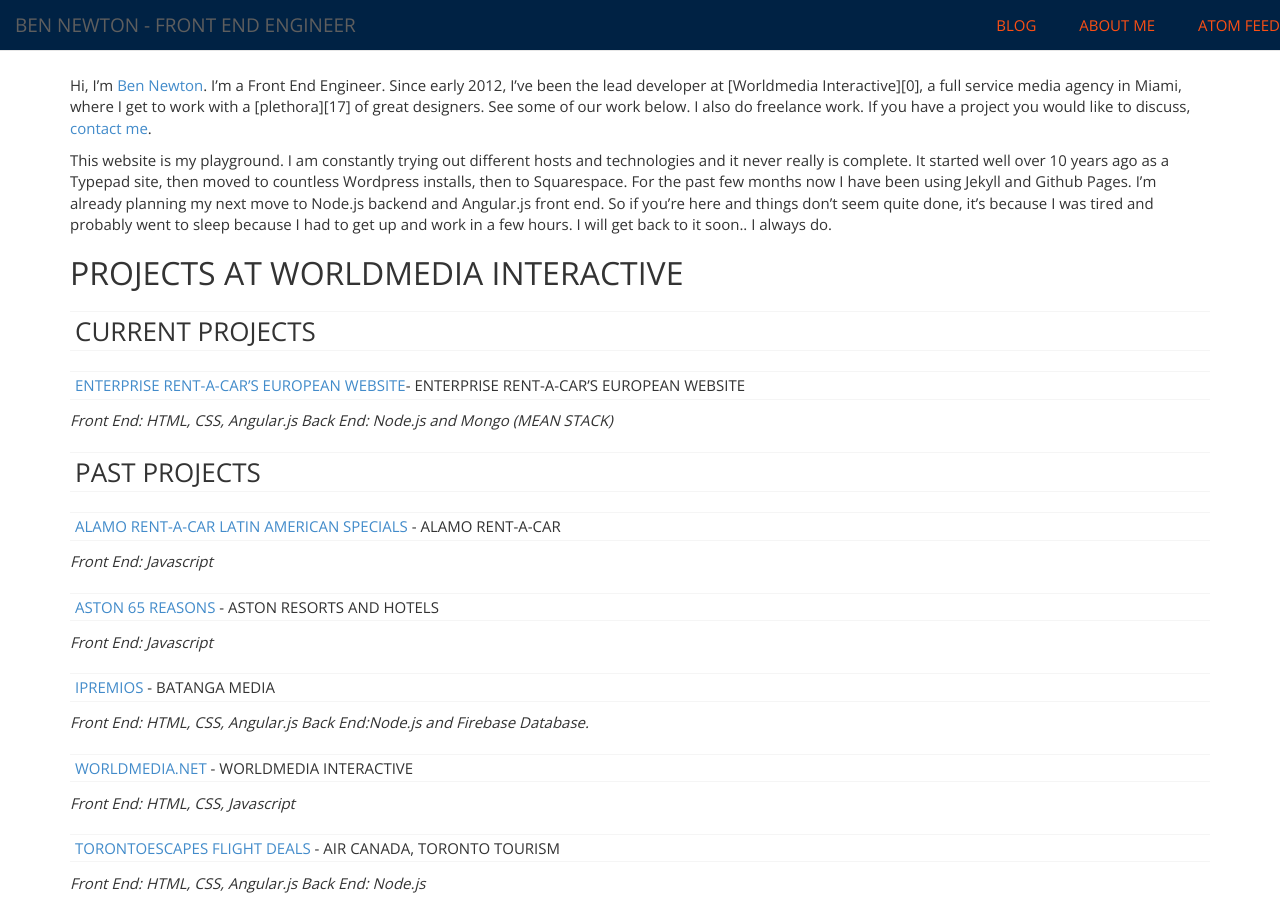
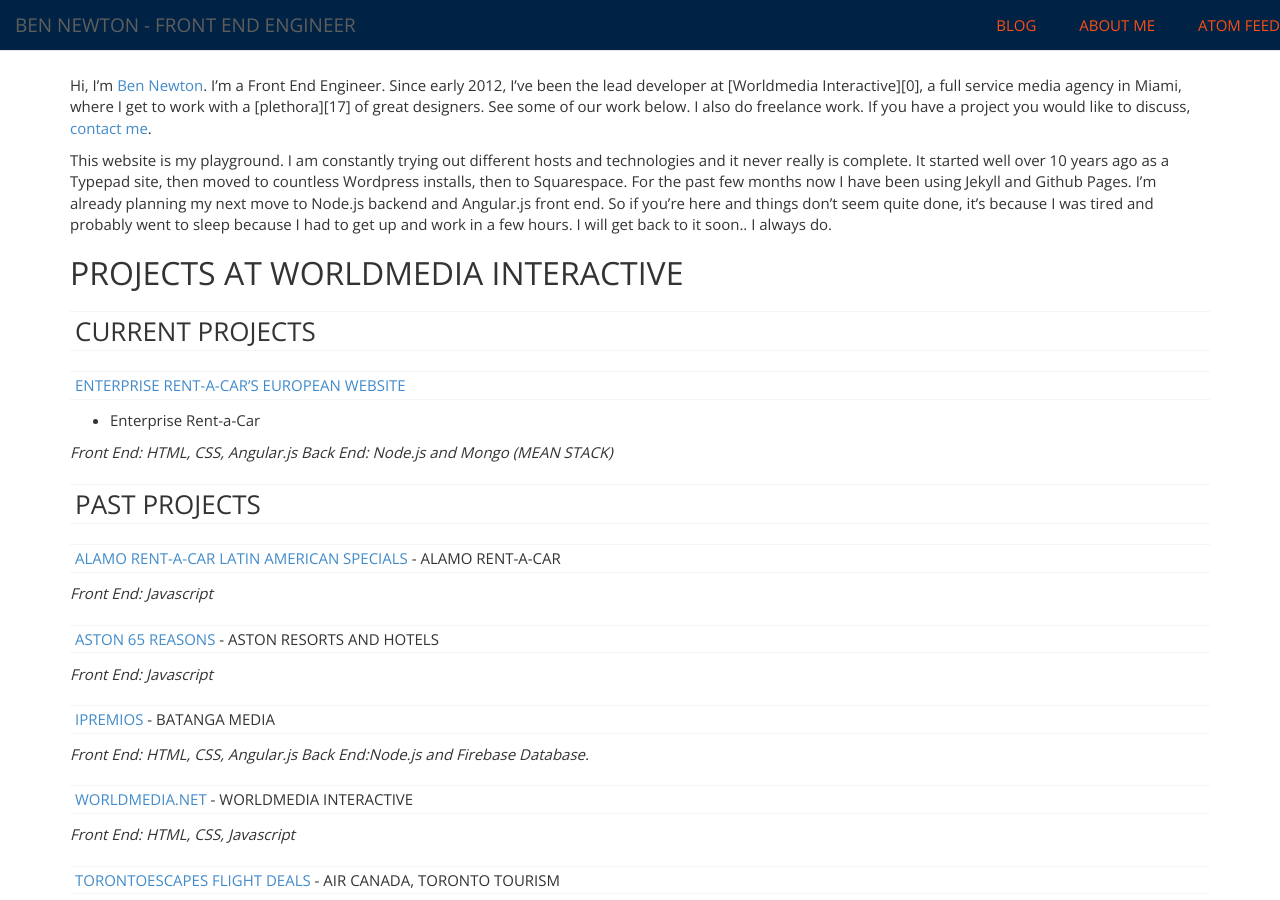
Before and after one commit to bennewton999/bennewton999.github.io, a Jekyll site: the page built from index.md, in a window 1280 px wide and 900 px high. Built offline with Jekyll 4.4.1, drawn with Linux system fonts in a browser that asks for light colours; nearby versions of some CDN libraries; Markdown is read by kramdown in place of the engine named in the settings.

Commit message:
update enterprise

```diff
--- a/index.md
+++ b/index.md
@@ -11,7 +11,8 @@ This website is my playground.  I am constantly trying out different hosts and t
 
 ###Current Projects
 
-#####[Enterprise Rent-a-Car's European Website](http://europe.enterprise.com)- Enterprise Rent-a-Car's European Website
+#####[Enterprise Rent-a-Car's European Website](http://europe.enterprise.com)
+ - Enterprise Rent-a-Car
 
 _Front End: HTML, CSS, Angular.js Back End: Node.js and Mongo (MEAN STACK)_
 
```
